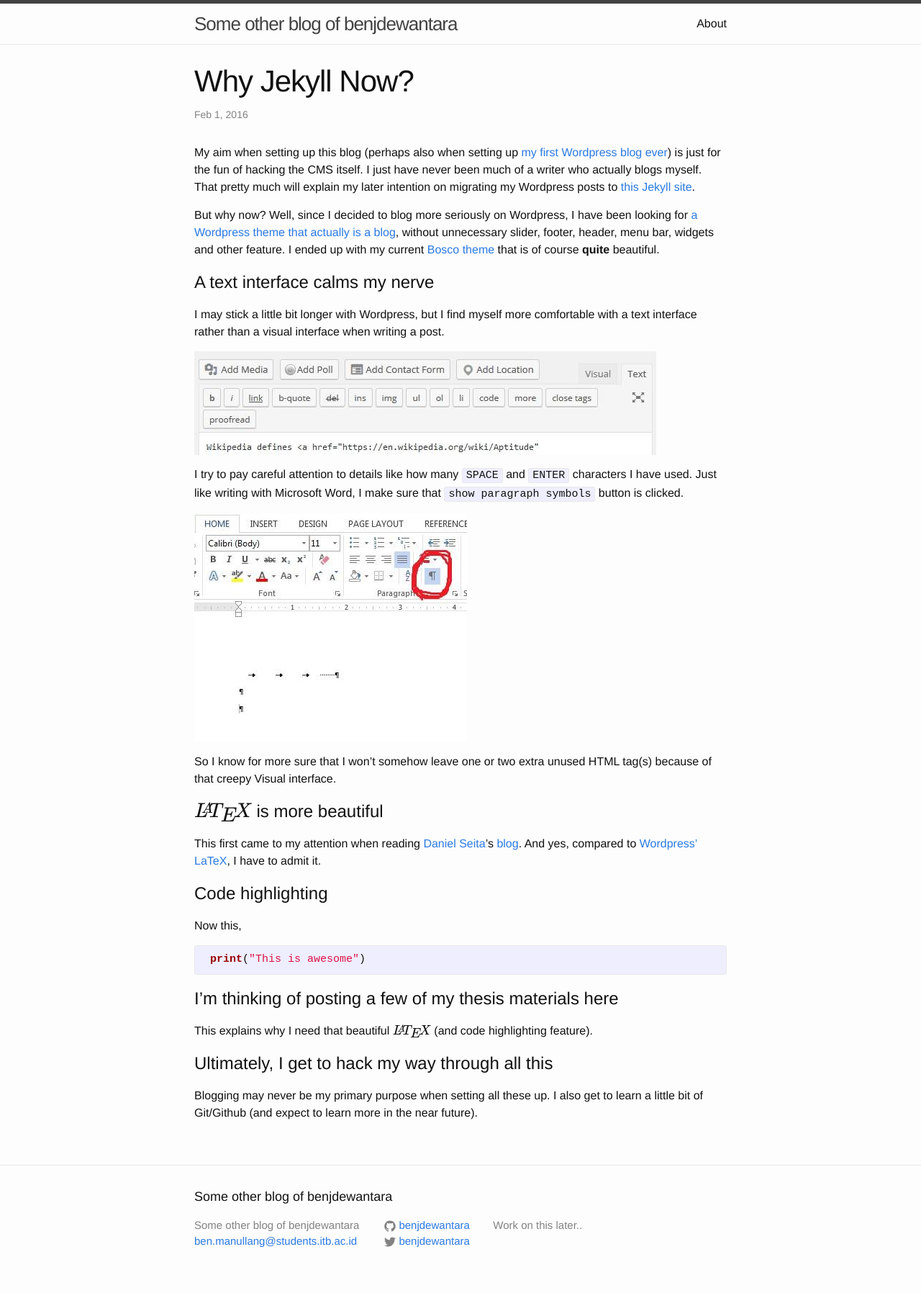
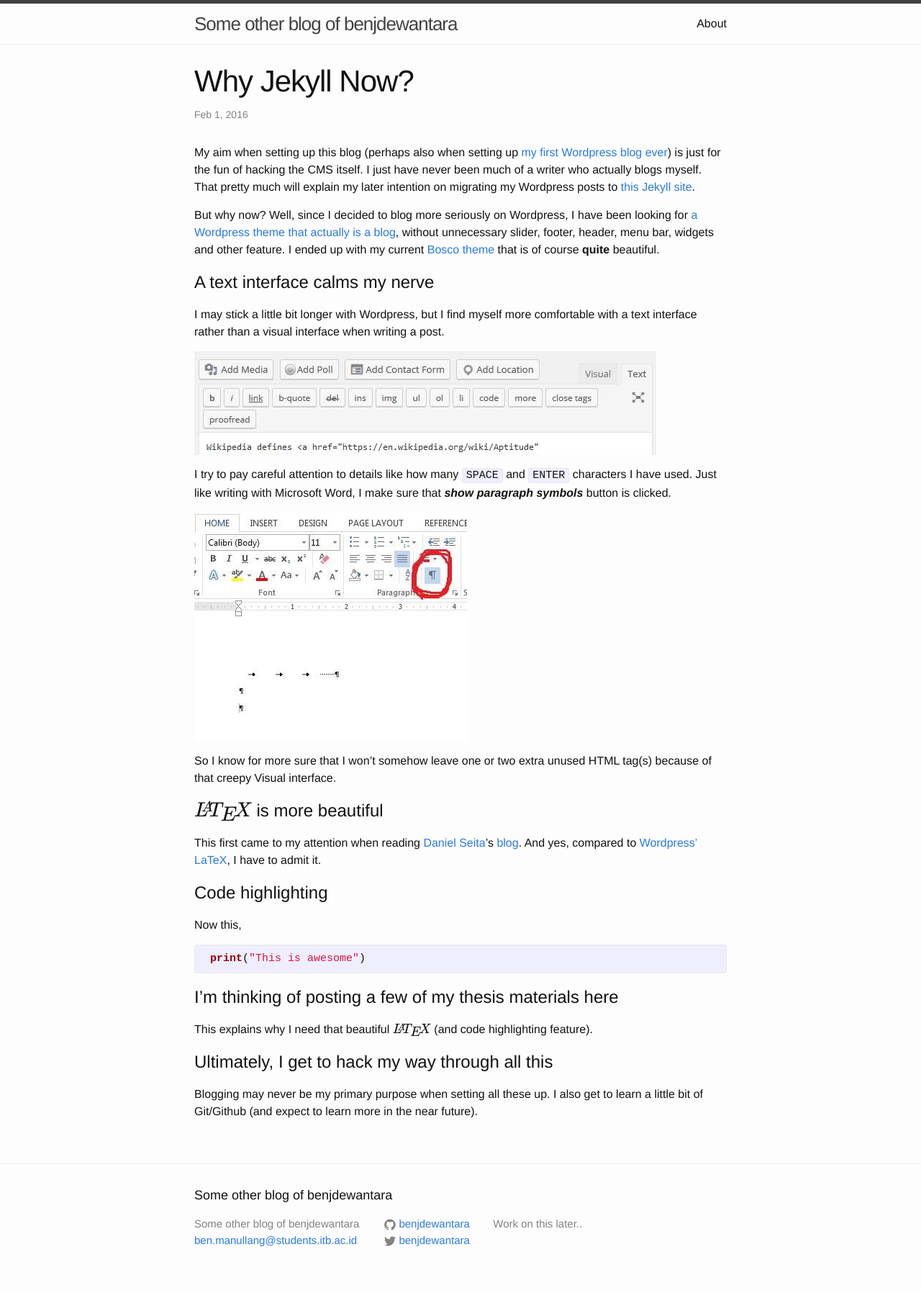
Before and after one commit to benjdewantara/benjdewantara.github.io, a Jekyll site: the page built from _posts/2016-02-01-why-jekyll-now.md, in a window 1280 px wide. Shown: the whole page at 72% size. Built offline with Jekyll 4.4.1, drawn with Linux system fonts in a browser that asks for light colours; formulas are drawn with MathJax 3; comment, search, counter and statistics services are not loaded.

Commit message:
Fixed a little bit

```diff
--- a/_posts/2016-02-01-why-jekyll-now.md
+++ b/_posts/2016-02-01-why-jekyll-now.md
@@ -16,7 +16,7 @@ I may stick a little bit longer with Wordpress, but I find myself more comfortab
 
 ![Text vs Visual?][text-vs-visual]
 
-I try to pay careful attention to details like how many `SPACE` and `ENTER` characters I have used. Just like writing with Microsoft Word, I make sure that `show paragraph symbols` button is clicked.
+I try to pay careful attention to details like how many `SPACE` and `ENTER` characters I have used. Just like writing with Microsoft Word, I make sure that ***show paragraph symbols*** button is clicked.
 
 ![When writing with Microsoft Word][writing-with-ms-word]
 
```
